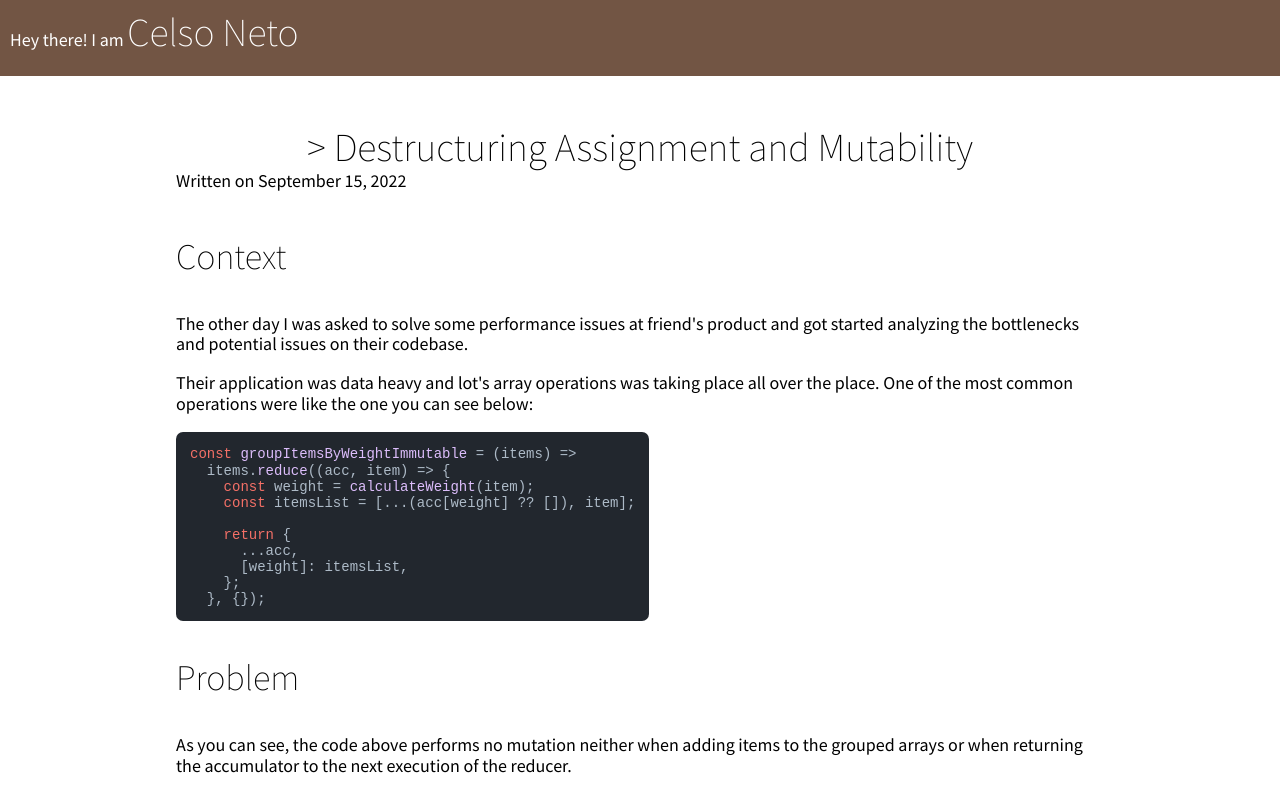
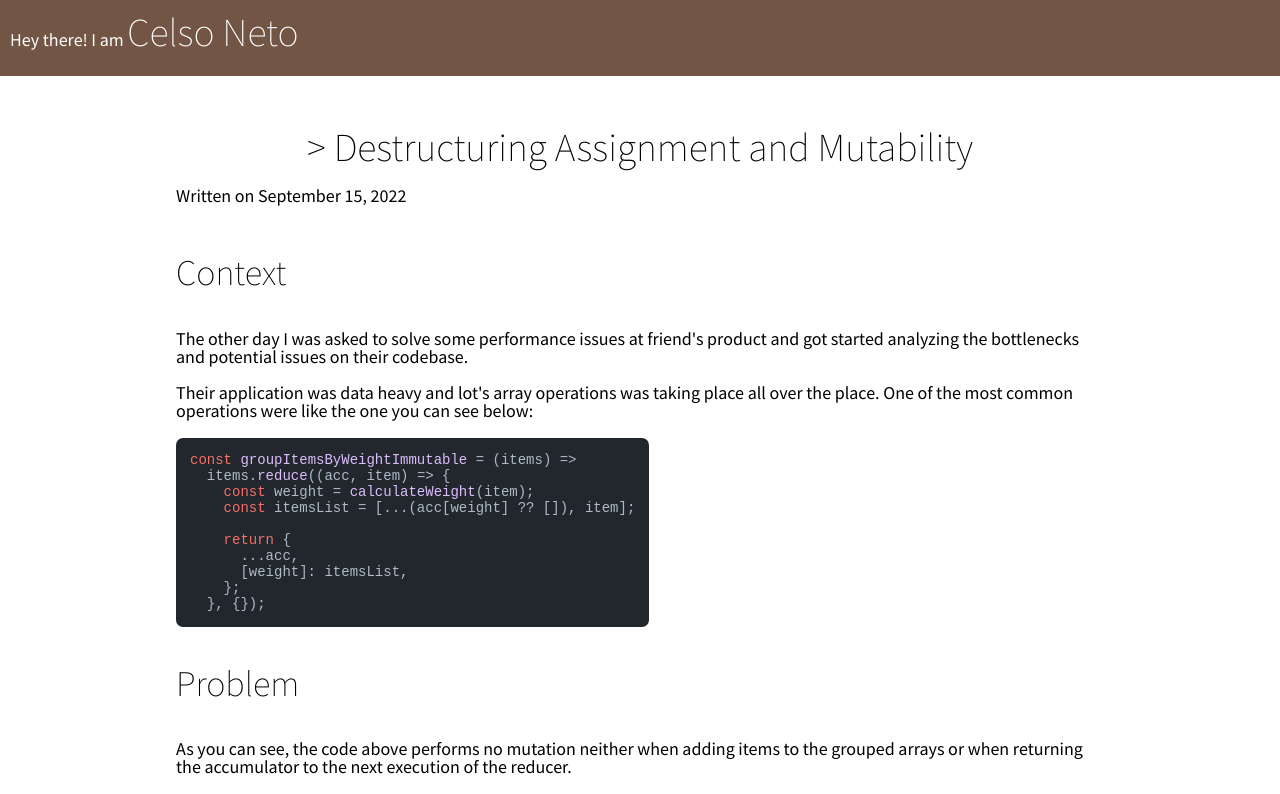
Before and after one commit to celsopalmeiraneto/personal-website, a Next.js app: page /posts/destructuring-performance in a window 1280 px wide. Shown: the top 794 px of the page. Built offline with nearby package versions, Linux system fonts and the light colour scheme.

Commit message:
feat: increate margig between post title and date

```diff
--- a/src/pages/posts/[postId].module.scss
+++ b/src/pages/posts/[postId].module.scss
@@ -3,7 +3,7 @@
   max-width: 928px;
   h1 {
     text-align: center;
-    margin-bottom: 0;
+    margin-bottom: 0.4em;
   }
 
   #dateAndAuthor {
@@ -14,7 +14,7 @@
 #postContent {
   margin-bottom: 2em;
   p {
-    line-height: 1  em;
+    line-height: 1em;
   }
 
   pre {
```
